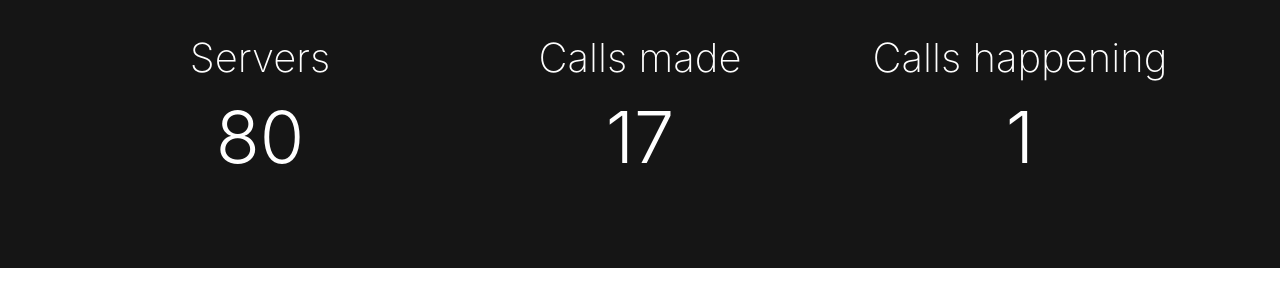
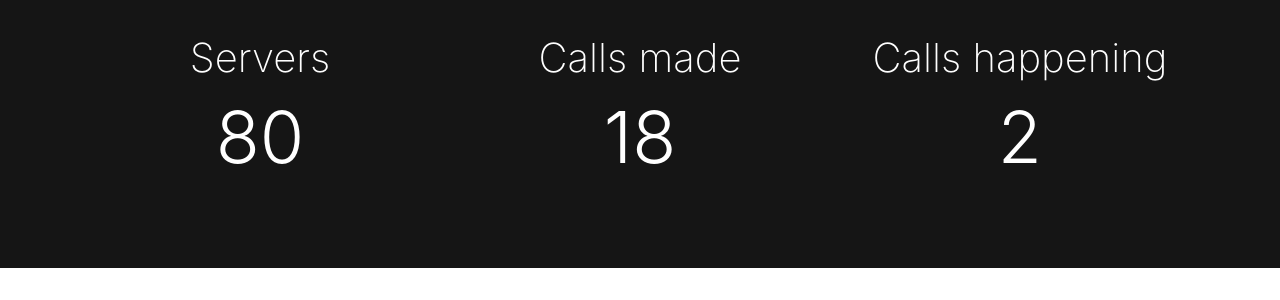
Before and after one commit to tumblenet/tnphone.tumblenet.ga, a Jekyll site: the page built from index.html, in a window 1280 px wide and 900 px high, scrolled down 443 px. Shown: the part 167-467 px from the top of the window. Built offline with Jekyll 4.4.1, drawn with Linux system fonts in a browser that asks for light colours; nearby versions of some CDN libraries.

Commit message:
Update Phones feed

```diff
--- a/_data/phones.json
+++ b/_data/phones.json
@@ -1,5 +1,5 @@
 {
-	"callsMade": 17,
+	"callsMade": 18,
 	"servers": 80,
-	"currentCalls": 1
+	"currentCalls": 2
 }
```
